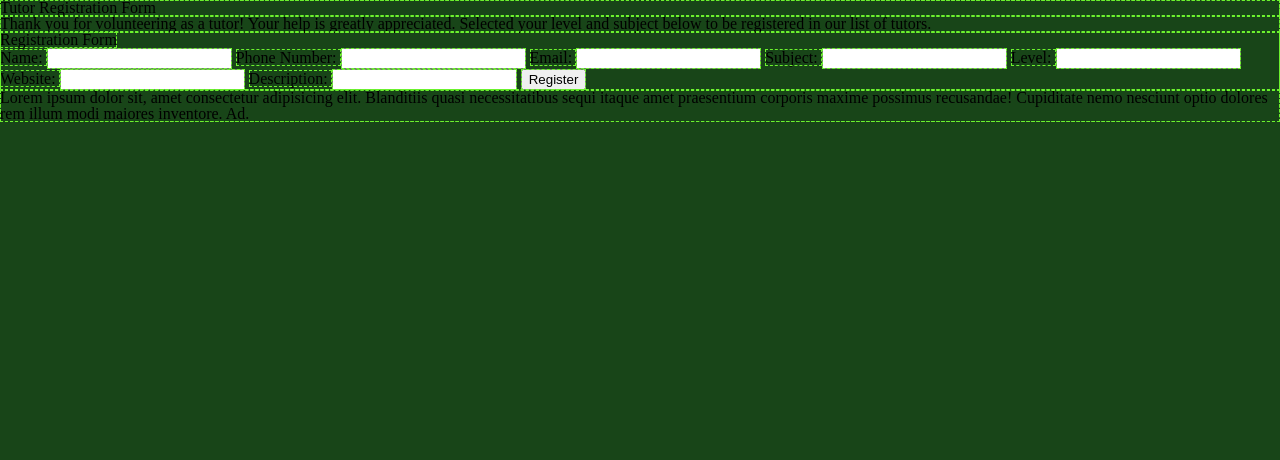
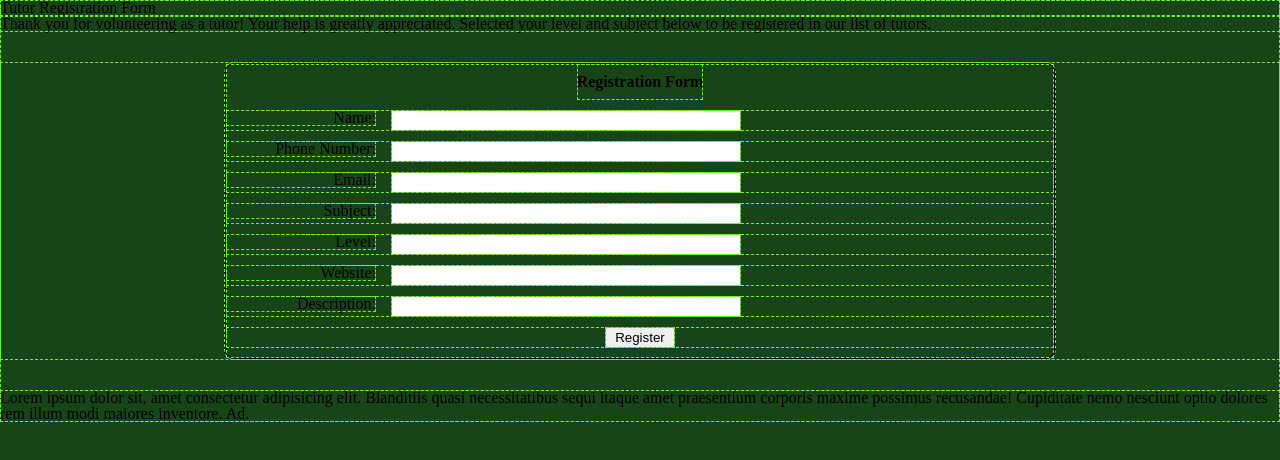
Before and after one commit to Team-Beholder/COVID-Classroom-Connection, a plain HTML site: page html/tregistration.html in a window 1280 px wide. Drawn offline with Linux system fonts and the light colour scheme.

Commit message:
formatted form to match wireframe layout

```diff
--- a/css/style.css
+++ b/css/style.css
@@ -21,3 +21,45 @@ nav {
 #welcome {
 
 }
+
+/* =========== CSS Rules for Tutor Registration Page (start) =========== */
+
+#tutor-registration-form {
+  border: solid black 2px;
+  border-radius: 10px;
+  width: 65%;
+  margin: 0px auto;
+  margin-bottom: 30px;
+  margin-top: 30px;
+}
+
+legend, #button {
+  text-align: center;
+}
+
+legend {
+  font-weight: bold;
+  padding: 10px 0px 10px 0px;
+}
+
+#tutor-registration-form > fieldset > div {
+  margin: 10px 0px 10px 0px;
+}
+
+#tutor-registration-form > fieldset > div > input {
+  width: 350px;
+}
+
+#tutor-registration-form > fieldset > #button > input {
+  width: 70px;
+}
+
+#tutor-registration-form > fieldset > div > label {
+  float: left;
+  text-align: right;
+  margin-right: 15px;
+  width: 150px;
+}
+/* Source:https://css-tricks.com/tips-for-creating-great-web-forms/ */
+
+/* =========== CSS Rules for Tutor Registration Page (end) =========== */
--- a/html/tregistration.html
+++ b/html/tregistration.html
@@ -25,30 +25,45 @@
       <form id="tutor-registration-form">
         <fieldset>
           <legend>Registration Form</legend>
+          <div>
+            <label for="tutorName">Name: </label>
+            <input type="text"  name="tutorName" required  minlength="2"></input>
+          </div>
 
-          <label for="tutorName">Name: </label>
-          <input type="text" name="tutorName" required minlength="2"></input>
+          <div>
+            <label for="tutorPhone">Phone   Number: </label>
+            <input type="text"  name="tutorPhone"></input>
+          </div>
 
-          <label for="tutorPhone">Phone Number: </label>
-          <input type="text" name="tutorPhone"></input>
+          <div>
+            <label for="tutorEmail">Email: </label>
+            <input type="text"  name="tutorEmail"></input>
+          </div>
 
-          <label for="tutorEmail">Email: </label>
-          <input type="text" name="tutorEmail"></input>
+          <div>
+            <label  for="tutorSubject">Subject: </label>
+            <!-- Change to drop down option   -->
+            <input type="text"  name="tutorSubject" required   minlength="2"></input>
+          </div>
 
-          <label for="tutorSubject">Subject: </label>
-          <!-- Change to drop down option -->
-          <input type="text" name="tutorSubject" required minlength="2"></input>
+          <div>
+            <label for="tutorLevel">Level: </label>
+            <input type="text"  name="tutorLevel" required   minlength="2"></input>
+          </div>
 
-          <label for="tutorLevel">Level: </label>
-          <input type="text" name="tutorLevel" required minlength="2"></input>
+          <div>
+            <label for="tutorWebsite">Website: </label>
+            <input type="text"  name="tutorWebsite" required   minlength="2"></input>
+          </div>
 
-          <label for="tutorWebsite">Website: </label>
-          <input type="text" name="tutorWebsite" required minlength="2"></input>
+          <div>
+            <label  for="tutorDesc">Description: </label>
+            <input type="text"  name="tutorDesc"></input>
+          </div>
 
-          <label for="tutorDesc">Description: </label>
-          <input type="text" name="tutorDesc"></input>
-
-          <input type="submit" value="Register" id="submit">
+          <div id="button">
+            <input type="submit"  value="Register" id="submit">
+          </div>
 
         </fieldset>
       </form>
```
